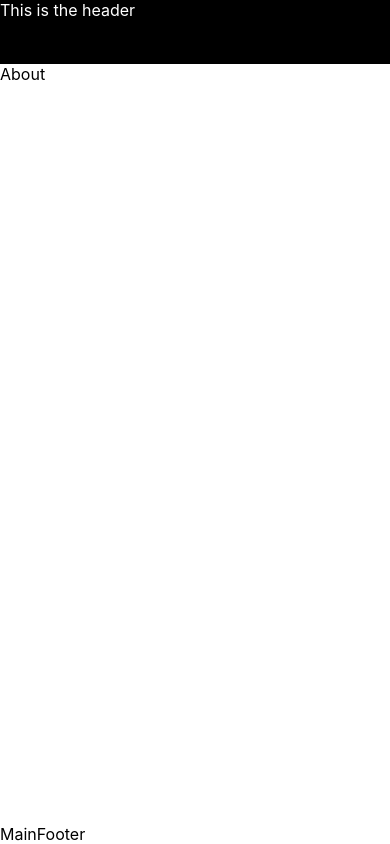
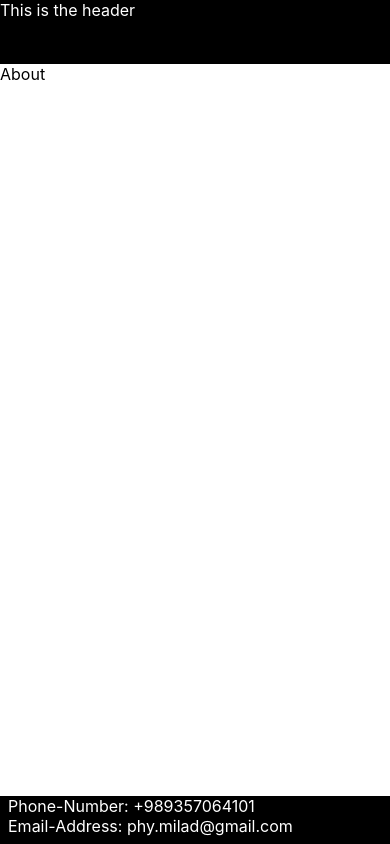
Before and after one commit to phymilad/portfolio, a React (Create React App) app: page /about in a window 390 px wide. Built offline with nearby package versions, Linux system fonts and the light colour scheme.

Commit message:
Mobile home page initial version finished

```diff
--- a/src/components/common/Badge.module.css
+++ b/src/components/common/Badge.module.css
@@ -2,6 +2,10 @@
   border-radius: 3px;
   background-color: green;
   color: white;
-  padding: 0.3rem;
+  padding: 0.15rem 0.3rem;
   margin-right: 0.5rem;
 }
+
+.container p {
+  font-size: 0.8rem;
+}
--- a/src/components/footer/MainFooter.js
+++ b/src/components/footer/MainFooter.js
@@ -1,5 +1,11 @@
 import React from "react"
+import styles from "./MainFooter.module.css"
 
 export default function MainFooter() {
-  return <div>MainFooter</div>
+  return (
+    <div className={styles.container}>
+      <p>Phone-Number: +989357064101</p>
+      <p>Email-Address: phy.milad@gmail.com</p>
+    </div>
+  )
 }
--- a/src/components/footer/MainFooter.module.css
+++ b/src/components/footer/MainFooter.module.css
@@ -0,0 +1,15 @@
+.container {
+  width: "100%";
+  display: flex;
+  flex-direction: column;
+  /* align-items: center; */
+  min-height: 3rem;
+  margin-top: 1rem;
+  background-color: rgb(0, 0, 0);
+  padding: 0 0.5rem;
+}
+
+.container p {
+  text-align: left;
+  color: white;
+}
--- a/src/components/pages/Home.module.css
+++ b/src/components/pages/Home.module.css
@@ -4,8 +4,6 @@
   display: flex;
   flex-direction: column;
   align-items: center;
-  /* margin: auto; */
-  /* background-color: yellowgreen; */
 }
 
 .container h2 {
@@ -19,7 +17,6 @@
   flex-direction: column;
   justify-content: center;
   align-items: center;
-  /* border: 4px dotted black; */
   /* background-image: url("../../../public/bg1.jpeg"); */
   background-image: linear-gradient(
     to bottom,
@@ -45,5 +42,4 @@
   display: grid;
   gap: 0.75rem;
   grid-template-columns: 1fr;
-  /* border: 3px solid black; */
 }
```
